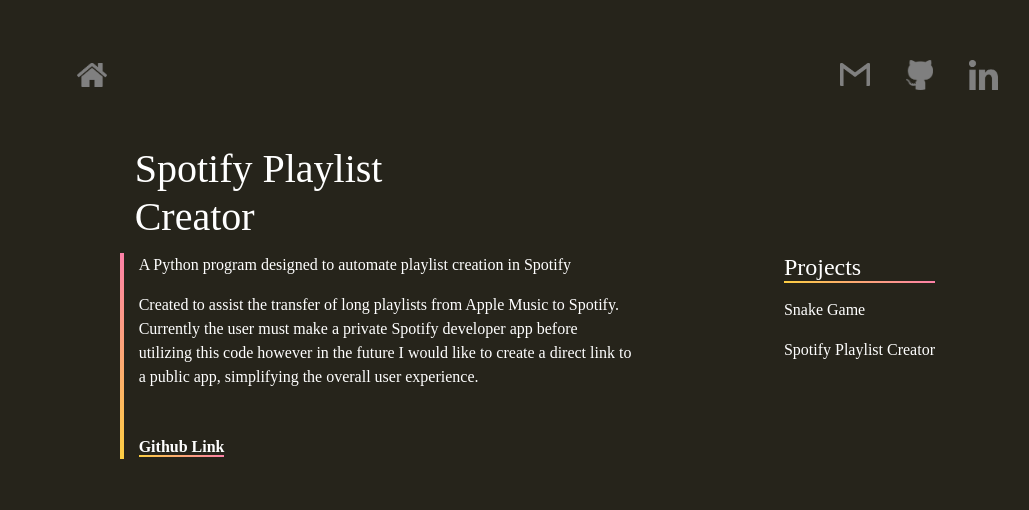
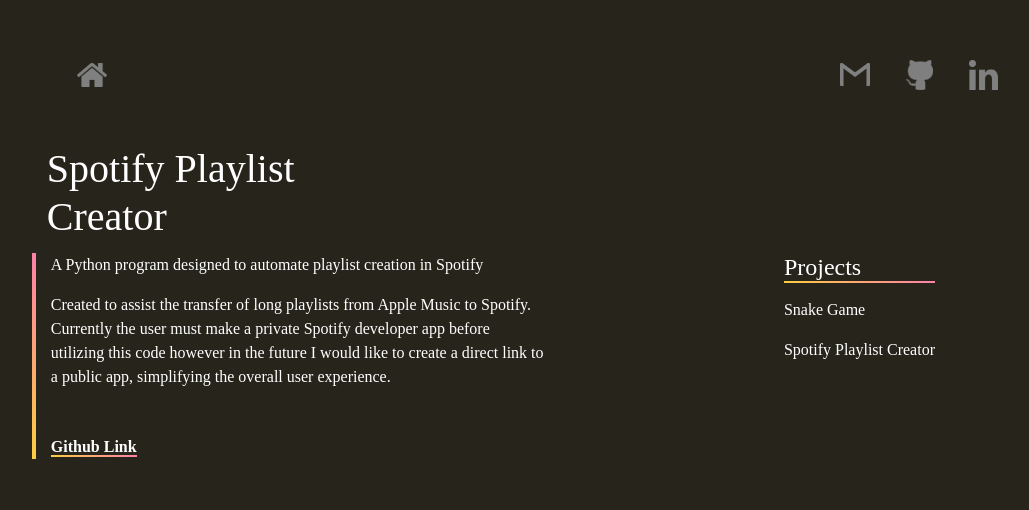
Before and after one commit to Evan-E-Price/Evan-E-Price.github.io, a plain HTML site: page Converter.html in a window 1280 px wide. Shown: the part 117-627 px from the top of the page, without its empty margins (169-1198 px from the left). Drawn offline with nearby package versions, Linux system fonts and the light colour scheme; a web font is replaced by a local one.

Commit message:
update layout

```diff
--- a/Converter.html
+++ b/Converter.html
@@ -29,12 +29,12 @@
                     </header>
 
                     <div class="row mt-5">
-                        <div class="col-md-4 offset-md-2 text-left">
+                        <div class="col-md-4 offset-md-1 text-left">
                             <h1>Spotify Playlist Creator</h1>
                         </div>
                     </div>
                     <div class="row mt-1 justify-content-between">
-                        <div class="vl col-md-6 offset-md-2 mb-5">
+                        <div class="vl col-md-6 offset-md-1 mb-5">
                             <p>A Python program designed to automate playlist creation in Spotify</p>
                             <p style="padding-bottom:30px">Created to assist the transfer of long playlists from Apple Music to Spotify. Currently the user must make a private Spotify developer app before utilizing this code however in the future I would like to create a direct link to a public app, simplifying the overall user experience.</p>
                             <a style="font-weight:bold" href="https://github.com/Evan-E-Price/Spotify-Playlist-Creator"  class="hl github-links">Github Link</a>
```
Also changed, not shown: Snake.html (+2 -2 lines), index.html (+2 -2 lines).
